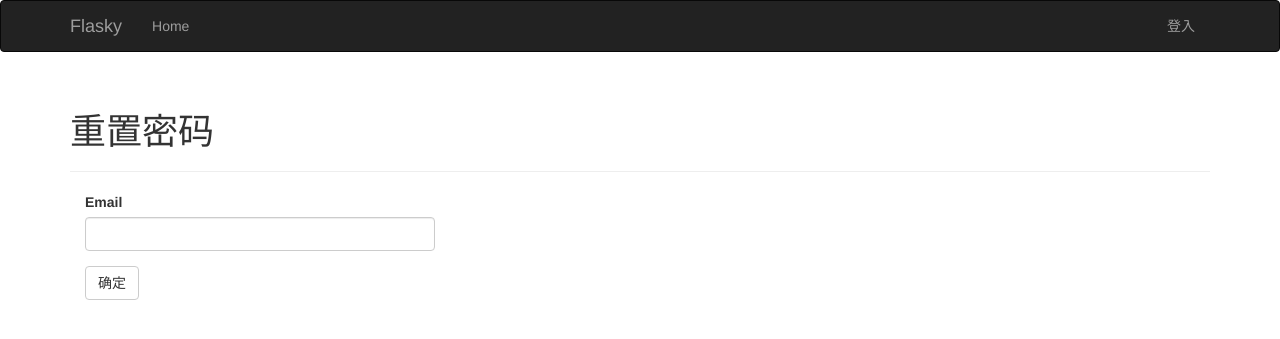
After one commit to birdywings/flask, a Flask app: page /auth/reset in a window 1280 px wide. The commit adds this page. Shown: the top 339 px of the page. Run offline with Flask 2, Linux system fonts and the light colour scheme; some libraries are stand-ins or nearby versions.

Commit message:
第八章结尾三个自己写的。。。

```diff
--- a/app/auth/forms.py
+++ b/app/auth/forms.py
@@ -27,3 +27,32 @@ class RegistrationForm(FlaskForm):
     def validate_username(self,filed):
         if User.query.filter_by(username=filed.data).first():
             raise ValidationError('这个用户名已经注册')
+
+class ChangePasswordForm(FlaskForm):
+    old_password = PasswordField('原密码',validators=[DataRequired()])
+    password = PasswordField('新密码',validators=[DataRequired(),EqualTo('password2',message='输入的两次密码必须匹配')])
+    password2 = PasswordField('再次输入新密码',validators=[DataRequired()])
+    submint = SubmitField('确定')
+
+class PasswordResetRequestForm(FlaskForm) :
+    email = StringField('Email', validators=[DataRequired(), Email(), Length(1, 64)])
+    submint = SubmitField('确定')
+
+class PasswordResetForm(FlaskForm) :
+    email = StringField('Email', validators=[DataRequired(), Email(), Length(1, 64)])
+    password = PasswordField('新密码', validators=[DataRequired(), EqualTo('password2', message='输入的两次密码必须匹配')])
+    password2 = PasswordField('再次输入新密码', validators=[DataRequired()])
+    submint = SubmitField('确定')
+
+    def validate_email(self,filed) :
+        if not User.query.filter_by(email=filed.data).first() :
+            raise ValidationError('邮箱不存在')
+
+class ChangeEmailForm(FlaskForm):
+    email = StringField('新Email', validators=[DataRequired(), Email(), Length(1, 64)])
+    password = PasswordField('密码',validators=[DataRequired()])
+    submint = SubmitField('确定')
+
+    def validate_email(self,filed) :
+        if  User.query.filter_by(email=filed.data).first() :
+            raise ValidationError('邮箱已存在')
--- a/app/auth/views.py
+++ b/app/auth/views.py
@@ -2,7 +2,7 @@ from flask import render_template,redirect,url_for,request
 from . import auth
 from flask import flash
 from flask_login import logout_user,login_required,login_user,current_user
-from .forms import LoginForm,RegistrationForm
+from .forms import LoginForm,RegistrationForm,ChangePasswordForm,PasswordResetForm,PasswordResetRequestForm,ChangeEmailForm
 from app.models import User
 from app import db
 from app.email import send_mail
@@ -69,3 +69,68 @@ def resend_confirmation():
     token=current_user.generate_confirmation_token()
     send_mail(current_user.email, '确认邮件', 'auth/email/confirm', token=token, user=current_user)
     return redirect(url_for('main.index'))
+
+@auth.route('/change-password',methods=['GET','POST'])
+@login_required
+def change_password():
+    form = ChangePasswordForm()
+    if form.validate_on_submit():
+        if current_user.verify_password(form.old_password.data):
+            current_user.password = form.password.data
+            db.session.add(current_user)
+            db.session.commit()
+            flash('修改成功')
+        else :
+            flash('修改失败')
+        return redirect(url_for('main.index'))
+    return render_template('auth/change_password.html',form=form)
+
+@auth.route('/reset',methods=['GET','POST'])
+def password_reset_request():
+    form = PasswordResetRequestForm()
+    if form.validate_on_submit():
+        user = User.query.filter_by(email=form.email.data).first()
+        if user :
+            token = user.generate_reset_token()
+            send_mail(user.email,'重置密码','auth/email/reset_password',token=token,user=user)
+            flash('请到邮箱确认邮件')
+        else :
+            flash('这个用户不存在')
+        return redirect(url_for('auth.login'))
+    return render_template('auth/reset_password.html',form=form)
+
+@auth.route('/reset/<token>',methods=['GET','POST'])
+def password_reset(token):
+    form = PasswordResetForm()
+    if form.validate_on_submit() :
+        user = User.query.filter_by(email=form.email.data).first()
+        if user is None:
+            flash('用户不存在')
+        if user.reset_password(token,form.password.data) :
+            flash('密码修改成功')
+            return redirect(url_for('main.index'))
+    return render_template('auth/reset_password.html',form=form)
+
+@auth.route('/change-email',methods=['GET','POST'])
+@login_required
+def change_email_request() :
+    form = ChangeEmailForm()
+    if form.validate_on_submit() :
+        if current_user.verify_password(form.password.data) :
+            new_email = form.email.data
+            token = current_user.generate_change_email_token(new_email)
+            send_mail(new_email,'重置邮箱','auth/email/change_email',token=token,user=current_user)
+            flash('请到新的邮箱地址确认你的邮件')
+            return redirect(url_for('main.index'))
+        else :
+            flash('密码或邮箱地址不正确')
+    return render_template('auth/change_email.html',form=form)
+
+@auth.route('/change-email/<token>',methods=['GET','POST'])
+@login_required
+def change_email(token) :
+    if current_user.change_email(token) :
+        flash('修改成功')
+    else :
+        flash('修改失败')
+    return redirect(url_for('main.index'))
--- /dev/null
+++ b/app/templates/auth/email/change_email.html
@@ -0,0 +1,5 @@
+<p>你好，{{ user.username }}</p>
+
+<p>修改邮箱请点击下列链接确认：</p>
+
+<p>{{ url_for('auth.change_email',token=token,_external=True) }}</p>
--- /dev/null
+++ b/app/templates/auth/email/change_email.txt
@@ -0,0 +1,5 @@
+你好，{{ user.username }}
+
+修改邮箱请点击下列链接确认：
+
+{{ url_for('auth.change_email',token=token,_external=True) }}
--- /dev/null
+++ b/app/templates/auth/email/reset_password.html
@@ -0,0 +1,5 @@
+<p>你好，{{ user.username }},</p>
+
+<p>重置密码请点击：</p>
+
+<p>{{ url_for('auth.password_reset',token=token,_external=True) }}</p>
--- /dev/null
+++ b/app/templates/auth/email/reset_password.txt
@@ -0,0 +1,5 @@
+你好，{{ user.username }},
+
+重置密码请点击：
+
+{{ url_for('auth.password_reset',token=token,_external=True) }}
--- a/app/templates/auth/login.html
+++ b/app/templates/auth/login.html
@@ -11,5 +11,6 @@
     {{ wtf.quick_form(form) }}
 	<br>
 	<p>新用户？ <a href="{{ url_for('auth.register') }}">点我点我</a>.</p>
+	<p>忘记密码？ <a href="{{ url_for('auth.password_reset_request') }}">点我点我</a>.</p>
 </div>
 {% endblock %}
--- /dev/null
+++ b/app/templates/auth/reset_password.html
@@ -0,0 +1,13 @@
+{% extends "base.html" %}
+{% import "bootstrap/wtf.html" as wtf %}
+
+{% block title %}WTF- 重置密码{% endblock %}
+
+{% block page_content %}
+<div class="page-header">
+    <h1>重置密码</h1>
+</div>
+<div class="col-md-4">
+    {{ wtf.quick_form(form) }}
+</div>
+{% endblock %}
--- a/config.py
+++ b/config.py
@@ -20,7 +20,7 @@ class Config:
         pass
 
 class DevelopmentConfig(Config):
-    #DEBUG = True
+    DEBUG = True
     SQLALCHEMY_DATABASE_URI = os.environ.get('DEV_DATABASE_URL') or \
         'sqlite:///' + os.path.join(basedir, 'data-dev.sqlite')
 
```
Also changed, not shown: app/models.py (+35 -0 lines), app/templates/auth/change_email.html (added, +13 -0 lines), app/templates/auth/change_password.html (added, +13 -0 lines), data-dev.sqlite.
